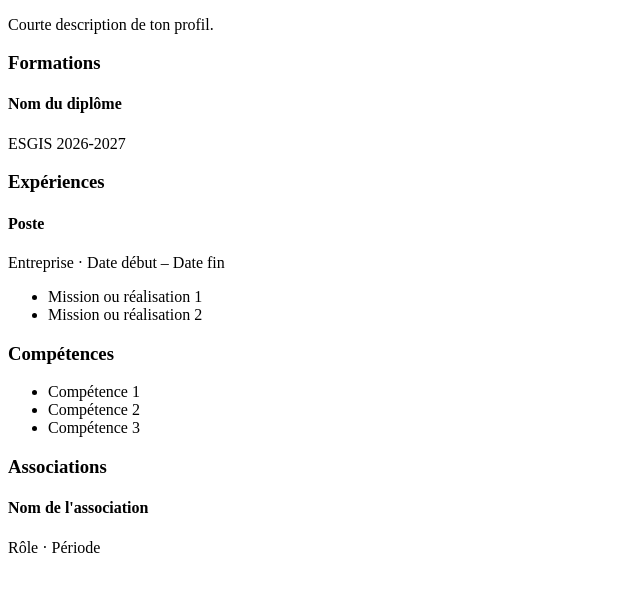
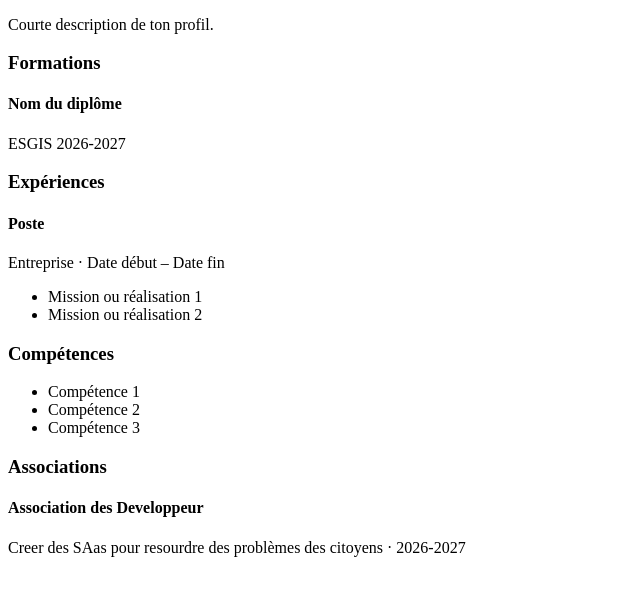
Before and after one commit to kefile2026/mon-cv, a plain HTML site: page index.html in a window 1280 px wide. Shown: the part 152-748 px from the top of the page, without its empty margins (0-640 px from the left). Drawn offline with Linux system fonts and the light colour scheme.

Commit message:
Mise a jour de l'index.html

```diff
--- a/index.html
+++ b/index.html
@@ -58,8 +58,8 @@
         <section id="associations">
             <h3>Associations</h3>
             <article>
-                <h4>Nom de l'association</h4>
-                <p>Rôle · Période</p>
+                <h4>Association des Developpeur</h4>
+                <p>Creer des SAas pour resourdre des problèmes des citoyens · 2026-2027</p>
             </article>
         </section>
 
```
